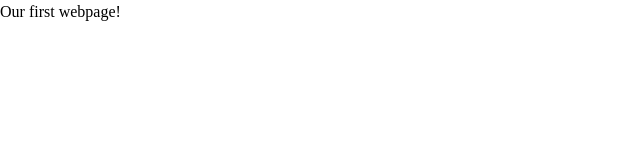
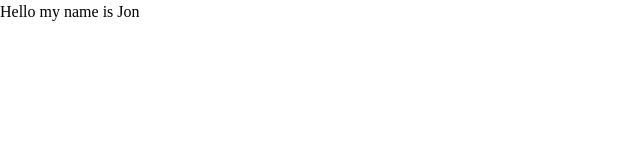
Before and after one commit to diabeatz96/FalseStory, a plain HTML site: page index.html in a window 1280 px wide. Shown: the full height of the page, 0-640 px from the left. Drawn offline with Linux system fonts and the light colour scheme.

Commit message:
Update index.html

```diff
--- a/index.html
+++ b/index.html
@@ -6,6 +6,6 @@
     <link rel="stylesheet" href="stylesheet.css">
 </head>
 <body>
-        Our first webpage!
+        Hello my name is Jon
 </body>
 </html>
```
